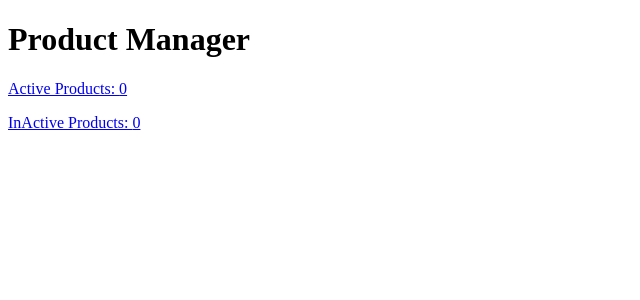
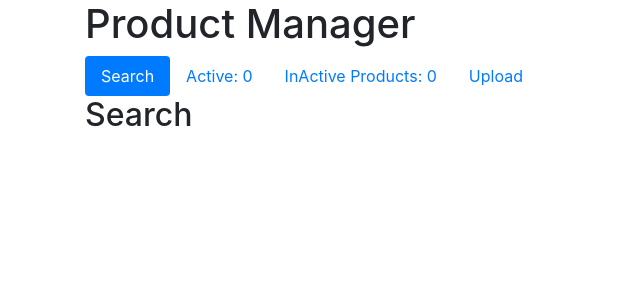
Before and after one commit to ishan1608/flask-sqlalchemy-product-manager, a Flask app: page / in a window 1280 px wide. Shown: the top 300 px of the page, without its empty margins (0-640 px from the left). Run offline with Flask 2, Linux system fonts and the light colour scheme; data that the repository does not hold is empty; some libraries are stand-ins or nearby versions.

Commit message:
using a base template for index page

```diff
--- /dev/null
+++ b/templates/app_base.html
@@ -0,0 +1,19 @@
+<!DOCTYPE html>
+<html lang="en">
+<head>
+    <meta charset="UTF-8">
+    <title>Product Manager</title>
+
+    <link href="{{ url_for('static', filename='css/bootstrap.min.css') }}" rel="stylesheet" media="screen"/>
+
+    <script type="text/javascript" src="{{ url_for('static', filename='js/jquery-3.3.1.js') }}"></script>
+</head>
+<body>
+<div class="container">
+    <h1>Product Manager</h1>
+</div>
+{% block page_content %}
+{% endblock %}
+<script type="text/javascript" src="{{ url_for('static', filename='js/main.js') }}"></script>
+</body>
+</html>
--- a/templates/index.html
+++ b/templates/index.html
@@ -1,18 +1,9 @@
-<!DOCTYPE html>
-<html lang="en">
-<head>
-    <meta charset="UTF-8">
-    <title>Product Manager</title>
-    <script type="text/javascript" src="{{ url_for('static', filename='js/jquery-3.3.1.js') }}"></script>
-</head>
-<body>
-<h1>Product Manager</h1>
-<p>
-    <a href="{{ url_for('products_active') }}">Active Products: <span id="active-product-count"></span></a>
-</p>
-<p>
-    <a href="{{ url_for('products_inactive') }}">InActive Products: <span id="inactive-product-count"></span></a>
-</p>
-<script type="text/javascript" src="{{ url_for('static', filename='js/main.js') }}"></script>
-</body>
-</html>
+{% extends 'app_base.html' %}
+{% block page_content %}
+    <div class="container">
+        {% with page_type='index' %}
+            {% include 'nav_bar.html' %}
+        {% endwith %}
+        <h2>Search</h2>
+    </div>
+{% endblock %}
--- /dev/null
+++ b/templates/nav_bar.html
@@ -0,0 +1,14 @@
+<ul class="nav nav-pills">
+    <li class="nav-item">
+        <a class="nav-link {% if page_type == 'index' %}active{% endif %}" href="{{ url_for('index') }}">Search</a>
+    </li>
+    <li class="nav-item">
+        <a class="nav-link {% if page_type == 'products_active' %}active{% endif %}" href="{{ url_for('products_active') }}">Active: <span id="active-product-count"></span></a>
+    </li>
+    <li class="nav-item">
+        <a class="nav-link {% if page_type == 'products_inactive' %}active{% endif %}" href="{{ url_for('products_inactive') }}">InActive Products: <span id="inactive-product-count"></span></a>
+    </li>
+    <li class="nav-item">
+        <a class="nav-link {% if page_type == 'products_import' %}active{% endif %}" href="{{ url_for('products_import') }}">Upload</a>
+    </li>
+</ul>
```
